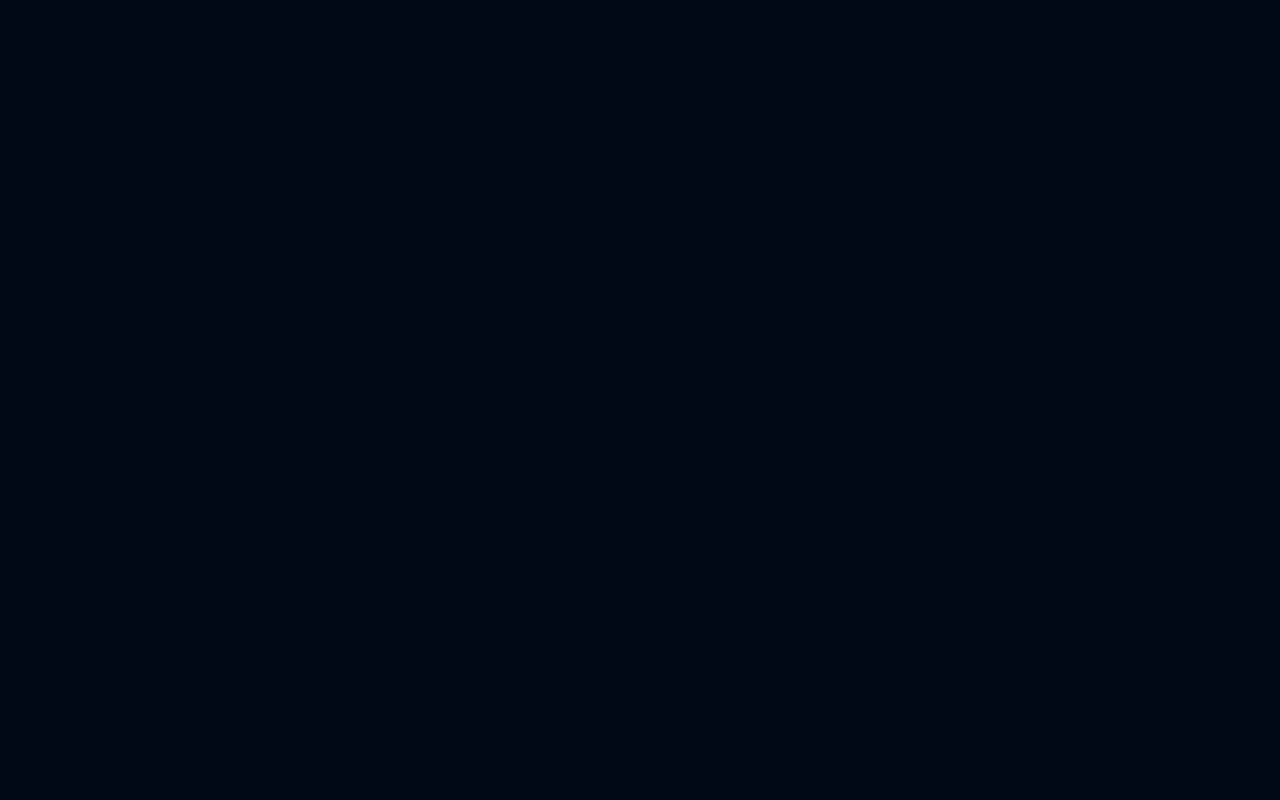
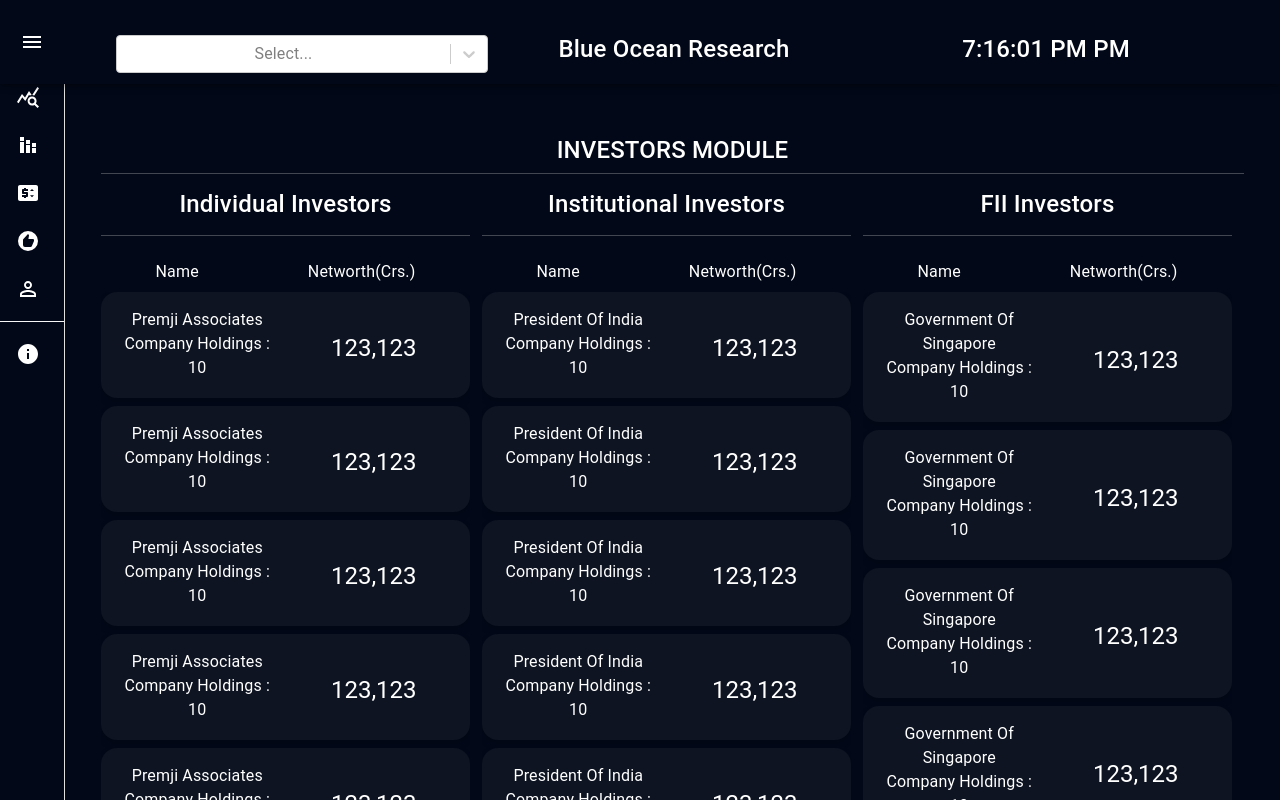
Before and after one commit to swaggy-codes/blue-ocean-research-eif, a React (Create React App) app: page /investors in a window 1280 px wide. Before the commit this address had no page. Shown: the top 800 px of the page. Built offline with nearby package versions, Linux system fonts and the light colour scheme.

Commit message:
made-the-initial-ui-for-investors-module

```diff
--- a/src/Api/ApiCalls/data.js
+++ b/src/Api/ApiCalls/data.js
@@ -95,3 +95,7 @@
 export const fetchFIVEPAISARecommendations = () => {
   return wrappedGet(`${API.GET_ALL_IIFL_RECOMMENDATION}`);
 };
+
+export const fetchSBIRecommendations = () => {
+  return wrappedGet(`${API.GET_ALL_SBI_RECOMMENDATION}`);
+};
--- a/src/Api/ApiSettings/apiEndpoints.js
+++ b/src/Api/ApiSettings/apiEndpoints.js
@@ -14,6 +14,7 @@
   GET_ALL_MC_RECOMMENDATION: API_BASE_URL + "/recom/mc",
   GET_ALL_ICICI_RECOMMENDATION: API_BASE_URL + "/recom/icici",
   GET_ALL_FIVEPAISA_RECOMMENDATION: API_BASE_URL + "/recom/5paisa",
+  GET_ALL_SBI_RECOMMENDATION: API_BASE_URL + "/recom/sbi",
 };
 
 export default API;
--- a/src/AppLayout/AppLayout.jsx
+++ b/src/AppLayout/AppLayout.jsx
@@ -33,6 +33,8 @@
 import ListItemIcon from "@mui/material/ListItemIcon";
 import ListItemText from "@mui/material/ListItemText";
 import InfoIcon from "@mui/icons-material/Info";
+import PersonOutlineIcon from "@mui/icons-material/PersonOutline";
+import RecommendIcon from "@mui/icons-material/Recommend";
 import QueryStatsIcon from "@mui/icons-material/QueryStats";
 import PriceChangeIcon from "@mui/icons-material/PriceChange";
 import StackedBarChartIcon from "@mui/icons-material/StackedBarChart";
@@ -129,6 +131,8 @@
       navigate("/financial");
     } else if (i === 3) {
       navigate("/recommendations");
+    } else if (i === 4) {
+      navigate("/investors");
     }
   };
 
@@ -161,7 +165,7 @@
         </DrawerHeader>
         <Divider />
         <List sx={{ bgcolor: "#020817", color: "white" }}>
-          {["Economical", "Industrial", "Financial", "Recommendations"].map((el, i) => (
+          {["Economical", "Industrial", "Financial", "Recommendations", "Investors Module"].map((el, i) => (
             <ListItem
               key={el}
               disablePadding
@@ -173,7 +177,8 @@
                   {i === 0 ? <QueryStatsIcon sx={{ color: "white" }} /> : ""}
                   {i === 1 ? <StackedBarChartIcon sx={{ color: "white" }} /> : ""}
                   {i === 2 ? <PriceChangeIcon sx={{ color: "white" }} /> : ""}
-                  {i === 3 ? <PriceChangeIcon sx={{ color: "white" }} /> : ""}
+                  {i === 3 ? <RecommendIcon sx={{ color: "white" }} /> : ""}
+                  {i === 4 ? <PersonOutlineIcon sx={{ color: "white" }} /> : ""}
                 </ListItemIcon>
                 <ListItemText primary={el} />
               </ListItemButton>
--- a/src/MainRouter/MainRouter.jsx
+++ b/src/MainRouter/MainRouter.jsx
@@ -6,6 +6,7 @@
 import ViewAllVariables from "../Pages/Screens/Economical/ViewAllVariables";
 import Home from "../Pages/Home/Home";
 import RecommendationsModule from "../Pages/RecommendationsModule/RecommendationsModule";
+import InvestorsModule from "../Pages/InvestorsModule/InvestorsModule";
 
 const MainRouter = () => {
   return (
@@ -16,6 +17,7 @@
       <Route path='/industrial' element={<Industrial />} />
       <Route path='/financial' element={<Financial />} />
       <Route path='/recommendations' element={<RecommendationsModule />} />
+      <Route path='/investors' element={<InvestorsModule />} />
     </Routes>
   );
 };
--- /dev/null
+++ b/src/Pages/InvestorsModule/InvestorsModule.jsx
@@ -0,0 +1,131 @@
+import React from "react";
+import CustomTable from "../../Components/CustomTable/CustomTable";
+import AppLayout from "../../AppLayout/AppLayout";
+import Card from "@mui/material/Card";
+import CardContent from "@mui/material/CardContent";
+import Typography from "@mui/material/Typography";
+
+const InvestorsModule = () => {
+  let arr = [1, 2, 3, 4, 5, 6, 7, 8, 9, 10];
+
+  return (
+    <AppLayout>
+      <div className='p-4'>
+        <div className='row mt-4'>
+          <h4>INVESTORS MODULE</h4>
+          <hr style={{ color: "white" }} />
+          <div className='col-4 ps-0'>
+            <h4>Individual Investors</h4>
+            <hr />
+            <div className='d-flex justify-content-around'>
+              <div className='pt-2 pb-2'>Name</div>
+              <div className='pt-2 pb-2'>Networth(Crs.)</div>
+            </div>
+            <div className='' style={{ overflowY: "auto", maxHeight: "50%" }}>
+              {arr.map(() => {
+                return (
+                  <Card
+                    sx={{
+                      backgroundColor: "#0e1422",
+                      color: "white",
+                      borderRadius: 4,
+                      boxShadow: "0 4px 8px rgba(0, 0, 0, 0.1)",
+                      marginBottom: "8px",
+                    }}>
+                    <CardContent sx={{ display: "flex", flexDirection: "row", alignItems: "center", paddingBottom: "10px !important" }}>
+                      <div style={{ flex: 2, paddingRight: "16px" }}>
+                        <div style={{ marginBottom: "8px" }}>
+                          <Typography variant='6'>Premji Associates</Typography>
+                          <Typography variant='body1'>Company Holdings : 10</Typography>
+                        </div>
+                      </div>
+                      <div style={{ flex: 2 }}>
+                        <div>
+                          <Typography variant='h5'>123,123</Typography>
+                        </div>
+                      </div>
+                    </CardContent>
+                  </Card>
+                );
+              })}
+            </div>
+          </div>
+          <div className='col-4 ps-0'>
+            <h4>Institutional Investors</h4>
+            <hr />
+            <div className='d-flex justify-content-around'>
+              <div className='pt-2 pb-2'>Name</div>
+              <div className='pt-2 pb-2'>Networth(Crs.)</div>
+            </div>
+            <div className='' style={{ overflowY: "auto", maxHeight: "50%" }}>
+              {arr.map(() => {
+                return (
+                  <Card
+                    sx={{
+                      backgroundColor: "#0e1422",
+                      color: "white",
+                      borderRadius: 4,
+                      boxShadow: "0 4px 8px rgba(0, 0, 0, 0.1)",
+                      marginBottom: "8px",
+                    }}>
+                    <CardContent sx={{ display: "flex", flexDirection: "row", alignItems: "center", paddingBottom: "10px !important" }}>
+                      <div style={{ flex: 2, paddingRight: "16px" }}>
+                        <div style={{ marginBottom: "8px" }}>
+                          <Typography variant='6'>President Of India</Typography>
+                          <Typography variant='body1'>Company Holdings : 10</Typography>
+                        </div>
+                      </div>
+                      <div style={{ flex: 2 }}>
+                        <div>
+                          <Typography variant='h5'>123,123</Typography>
+                        </div>
+                      </div>
+                    </CardContent>
+                  </Card>
+                );
+              })}
+            </div>
+          </div>
+          <div className='col-4 ps-0'>
+            <h4>FII Investors</h4>
+            <hr />
+            <div className='d-flex justify-content-around'>
+              <div className='pt-2 pb-2'>Name</div>
+              <div className='pt-2 pb-2'>Networth(Crs.)</div>
+            </div>
+            <div className='' style={{ overflowY: "auto", maxHeight: "50%" }}>
+              {arr.map(() => {
+                return (
+                  <Card
+                    sx={{
+                      backgroundColor: "#0e1422",
+                      color: "white",
+                      borderRadius: 4,
+                      boxShadow: "0 4px 8px rgba(0, 0, 0, 0.1)",
+                      marginBottom: "8px",
+                    }}>
+                    <CardContent sx={{ display: "flex", flexDirection: "row", alignItems: "center", paddingBottom: "10px !important" }}>
+                      <div style={{ flex: 2, paddingRight: "16px" }}>
+                        <div style={{ marginBottom: "8px" }}>
+                          <Typography variant='6'>Government Of Singapore</Typography>
+                          <Typography variant='body1'>Company Holdings : 10</Typography>
+                        </div>
+                      </div>
+                      <div style={{ flex: 2 }}>
+                        <div>
+                          <Typography variant='h5'>123,123</Typography>
+                        </div>
+                      </div>
+                    </CardContent>
+                  </Card>
+                );
+              })}
+            </div>
+          </div>
+        </div>
+      </div>
+    </AppLayout>
+  );
+};
+
+export default InvestorsModule;
--- a/src/Pages/RecommendationsModule/RecommendationsModule.jsx
+++ b/src/Pages/RecommendationsModule/RecommendationsModule.jsx
@@ -22,7 +22,13 @@
 import KeyboardArrowDownIcon from "@mui/icons-material/KeyboardArrowDown";
 import styles from "../../Components/CustomTable/CustomTable.module.css";
 import CustomTable from "../../Components/CustomTable/CustomTable";
-import { fetchFIVEPAISARecommendations, fetchICICIRecommendations, fetchIIFLRecommendations, fetchMCRecommendations } from "../../Api/ApiCalls/data";
+import {
+  fetchFIVEPAISARecommendations,
+  fetchICICIRecommendations,
+  fetchIIFLRecommendations,
+  fetchMCRecommendations,
+  fetchSBIRecommendations,
+} from "../../Api/ApiCalls/data";
 import AppLayout from "../../AppLayout/AppLayout";
 import { TableLoader } from "../../Components/CustomLoader/CustomLoader";
 
@@ -133,8 +139,10 @@
 
       const res4 = await fetchFIVEPAISARecommendations();
 
+      const res5 = await fetchSBIRecommendations();
+
       if (res?.status === 200 && res3?.status === 200 && res4?.status === 200) {
-        setAllRecom({ data: [...res?.data, ...res3?.data, ...res4?.data], loading: false });
+        setAllRecom({ data: [...res?.data, ...res3?.data, ...res4?.data, ...res5?.data], loading: false });
       }
 
       if (res2?.status === 200) {
--- a/src/Utils/BaseUrl.js
+++ b/src/Utils/BaseUrl.js
@@ -1,3 +1,3 @@
 // export const API_BASE_URL = "http://3.111.45.215:8080";
 
-export const API_BASE_URL = "http://3.6.7.55:8080";
+export const API_BASE_URL = "http://13.232.16.200:8080";
```
